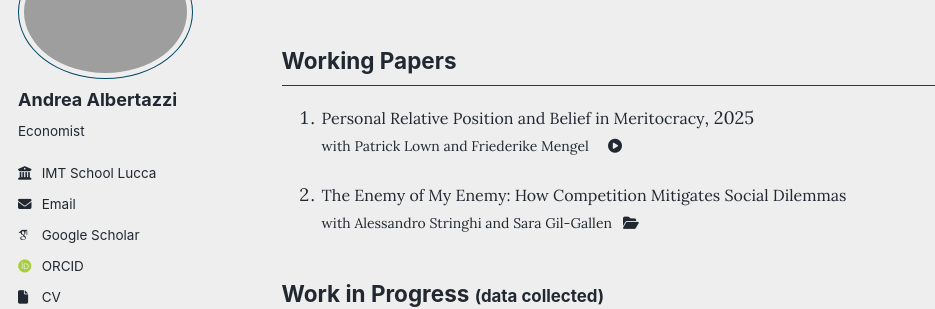
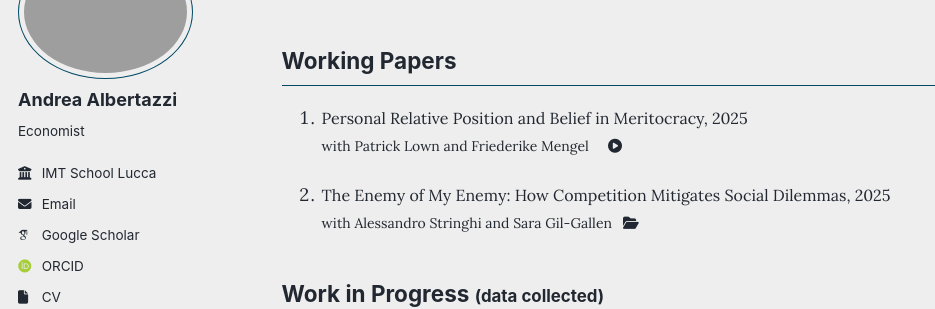
Before and after one commit to tazze87/tazze87.github.io, a Jekyll site: the page built from _pages/about.md, in a window 1280 px wide and 900 px high, scrolled down 455 px. Shown: the part 154-463 px from the top of the window, without its empty margins (0-935 px from the left). Built offline with Jekyll 4.4.1, drawn with Linux system fonts in a browser that asks for light colours; some web fonts are replaced; a script that is not in the unit is left out.

Commit message:
Update about.md

```diff
--- a/_pages/about.md
+++ b/_pages/about.md
@@ -68,7 +68,7 @@ author_profile: true
 
 
 ## Working Papers
-1. <a href="https://papers.ssrn.com/sol3/papers.cfm?abstract_id=3789067" target="_blank" rel="noopener noreferrer" style="font-size:16px;">Personal Relative Position and Belief in Meritocracy</a>, 2025<br>
+1. <a href="https://papers.ssrn.com/sol3/papers.cfm?abstract_id=3789067" target="_blank" rel="noopener noreferrer" style="font-size:16px;">Personal Relative Position and Belief in Meritocracy, 2025</a><br>
     <span style="font-size:14px;">
     with <a href="http://www.patricklown.com" target="_blank" rel="noopener noreferrer">Patrick Lown</a>
    and <a href="https://sites.google.com/site/friederikemengel/home?authuser=0" target="_blank" rel="noopener noreferrer">Friederike Mengel</a>
@@ -80,7 +80,7 @@ author_profile: true
 
 
 2. <a href="/files/The_enemy_of_my_enemy.pdf" target="_blank" rel="noopener noreferrer" style="font-size:16px;">
-     The Enemy of My Enemy: How Competition Mitigates Social Dilemmas
+     The Enemy of My Enemy: How Competition Mitigates Social Dilemmas, 2025
    </a><br>
     <span style="font-size:14px;">
     with <a href="https://sites.google.com/view/alessandrostringhi" target="_blank" rel="noopener noreferrer">Alessandro Stringhi</a>
```
